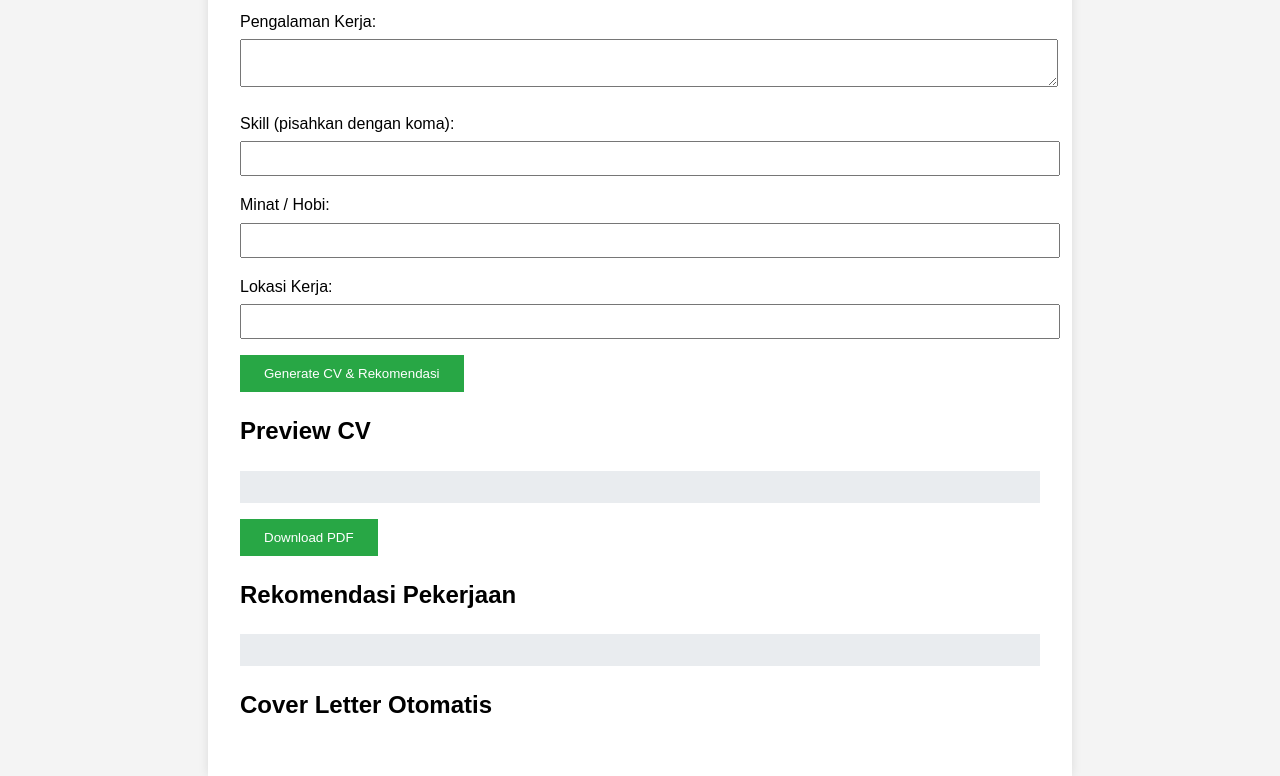
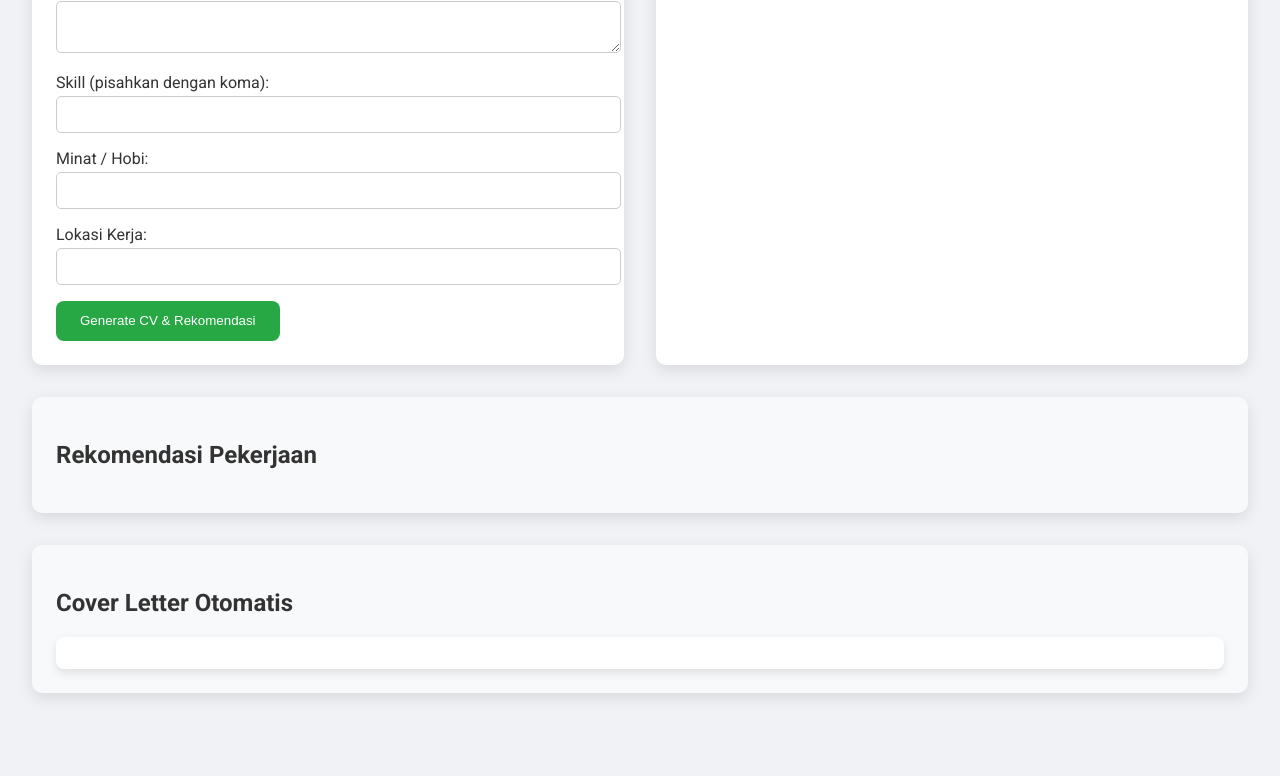
Before and after one commit to anothercee/AutoCV, a plain HTML site: page index.html in a window 1280 px wide. Shown: the part 676-1452 px from the top of the page. After the commit the page ends 1401 px from the top, so only its background shows below. Drawn offline with nearby package versions, Linux system fonts and the light colour scheme.

Commit message:
Update style.css

```diff
--- a/style.css
+++ b/style.css
@@ -1,52 +1,120 @@
+/* Font & Basic Styles */
 body {
-    font-family: Arial, sans-serif;
+    font-family: 'Roboto', sans-serif;
+    background: #f0f2f5;
     margin: 0;
-    padding: 0;
-    line-height: 1.6;
-    background-color: #f4f4f4;
+    color: #333;
+}
+header {
+    background: #007bff;
+    color: white;
+    text-align: center;
+    padding: 1.5rem 0;
+}
+header p {
+    margin: 0.5rem 0 0;
+    font-weight: 400;
 }
 
-header {
-    background-color: #007bff;
-    color: white;
-    padding: 1rem;
-    text-align: center;
+/* Main Grid Layout */
+main {
+    display: grid;
+    grid-template-columns: 1fr 1fr;
+    gap: 2rem;
+    padding: 2rem;
+}
+#form-section, #preview-section {
+    background: #ffffff;
+    padding: 1.5rem;
+    border-radius: 10px;
+    box-shadow: 0 5px 15px rgba(0,0,0,0.1);
+}
+#jobs-section, #coverletter-section {
+    grid-column: span 2;
+    background: #f8f9fa;
+    padding: 1.5rem;
+    border-radius: 10px;
+    box-shadow: 0 5px 15px rgba(0,0,0,0.1);
 }
 
-main {
-    padding: 2rem;
-    max-width: 800px;
-    margin: auto;
-    background-color: white;
-    box-shadow: 0 0 10px rgba(0,0,0,0.1);
-}
-
+/* Form Styles */
 form label {
     display: block;
     margin-top: 1rem;
+    font-weight: 500;
+}
+input, select, textarea {
+    width: 100%;
+    padding: 0.6rem;
+    margin-top: 0.3rem;
+    border: 1px solid #ccc;
+    border-radius: 5px;
+    transition: 0.3s;
+}
+input:focus, select:focus, textarea:focus {
+    border-color: #007bff;
+    box-shadow: 0 0 5px rgba(0,123,255,0.5);
+}
+button {
+    margin-top: 1rem;
+    padding: 0.8rem 1.5rem;
+    background: #28a745;
+    color: white;
+    border: none;
+    border-radius: 8px;
+    cursor: pointer;
+    font-weight: 500;
+    transition: 0.3s;
+}
+button:hover {
+    background: #218838;
+    transform: scale(1.05);
 }
 
-input, select, textarea {
-    width: 100%;
-    padding: 0.5rem;
-    margin-top: 0.3rem;
+/* CV Preview */
+#cv-preview {
+    background: #ffffff;
+    border-left: 5px solid #007bff;
+    padding: 1rem;
+    border-radius: 8px;
+    box-shadow: 0 4px 10px rgba(0,0,0,0.1);
+}
+#cv-preview h3 {
+    margin-top: 0;
+    color: #007bff;
+}
+#cv-preview p {
+    margin: 0.3rem 0;
 }
 
-button {
-    margin-top: 1rem;
-    padding: 0.7rem 1.5rem;
-    background-color: #28a745;
-    color: white;
-    border: none;
-    cursor: pointer;
+/* Job Recommendations */
+.job-card {
+    background: white;
+    border-radius: 8px;
+    padding: 1rem;
+    margin-bottom: 1rem;
+    box-shadow: 0 4px 10px rgba(0,0,0,0.1);
+    transition: 0.3s;
+}
+.job-card:hover {
+    transform: translateY(-3px);
+    box-shadow: 0 6px 15px rgba(0,0,0,0.15);
+}
+.job-card strong {
+    color: #007bff;
 }
 
-button:hover {
-    background-color: #218838;
+/* Cover Letter */
+#cover-letter {
+    background: #ffffff;
+    padding: 1rem;
+    border-radius: 8px;
+    box-shadow: 0 4px 10px rgba(0,0,0,0.1);
 }
 
-#cv-preview, #job-recommendations {
-    margin-top: 1rem;
-    padding: 1rem;
-    background-color: #e9ecef;
+/* Responsive */
+@media (max-width: 768px) {
+    main {
+        grid-template-columns: 1fr;
+    }
 }
```
